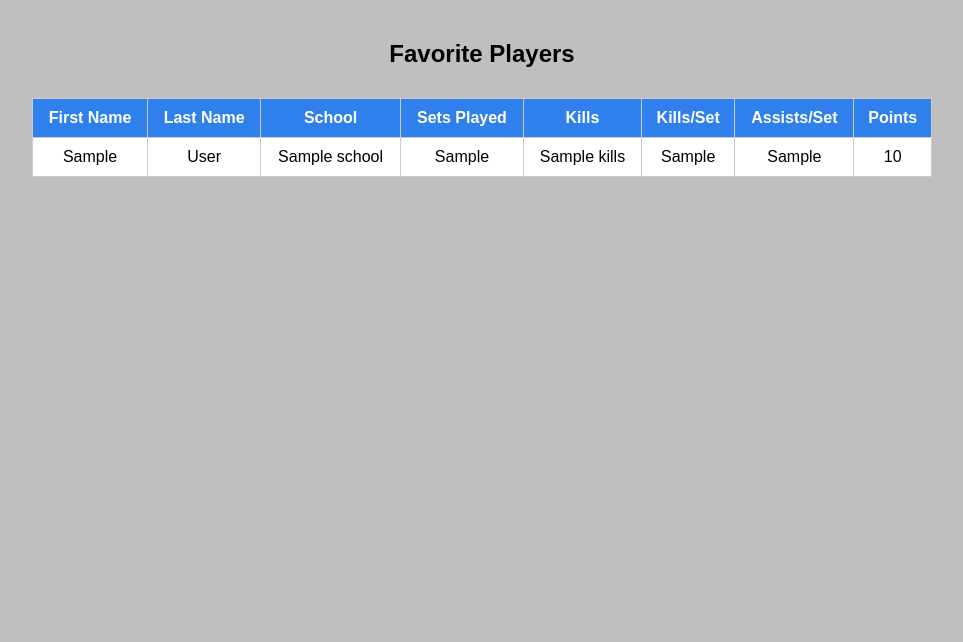
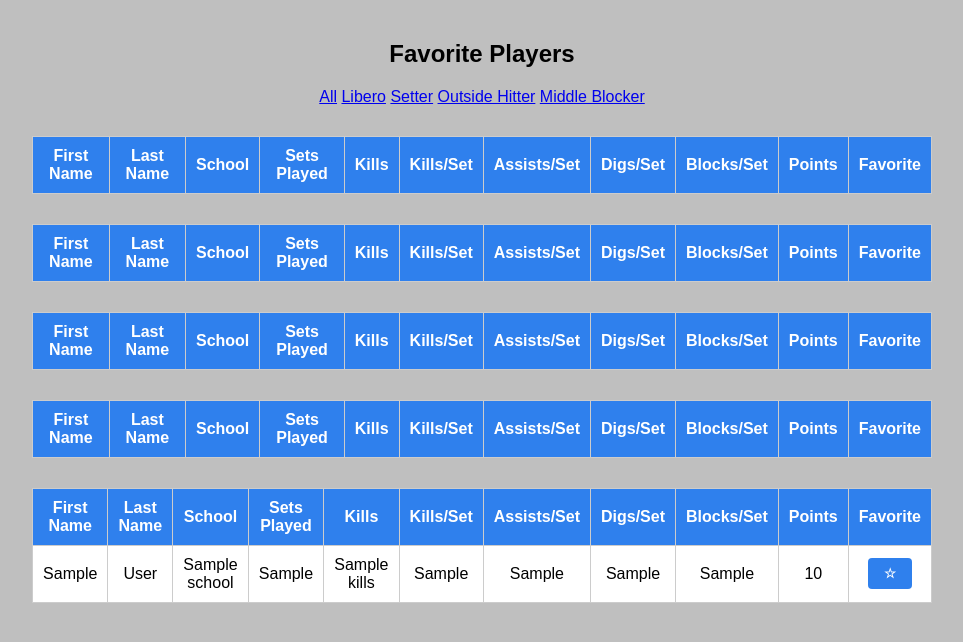
Before and after one commit to Megusaka/NCAA-Transfer-Portal-Assistant, a Flask app: template templates/favorites.html in a window 1280 px wide. Shown: the part 51-693 px from the top of the page, without its empty margins (158-1121 px from the left). Run offline with Flask 3, Linux system fonts and the light colour scheme; the template is opened without the code that fills it: most values are stand-ins (such as "Sample title", 1, 10 or a date in 2020); lists and menus that the app fills with data are empty.

Commit message:
favorite.html

```diff
--- a/templates/favorites.html
+++ b/templates/favorites.html
@@ -2,6 +2,17 @@
 
 {% block content %}
 <h2>Favorite Players</h2>
+
+<div class="tab-container">
+    <a class="tab-btn" href="#tab-All">All</a>
+    <a class="tab-btn" href="#tab-Libero">Libero</a>
+    <a class="tab-btn" href="#tab-Setter">Setter</a>
+    <a class="tab-btn" href="#tab-Outside Hitter">Outside Hitter</a>
+    <a class="tab-btn" href="#tab-Middle Blocker">Middle Blocker</a>
+</div>
+
+{% for position in ['Libero', 'Setter', 'Outside Hitter', 'Middle Blocker'] %}
+<div id="tab-{{ position }}" class="tab-content">
     <table>
         <thead>
             <tr>
@@ -12,12 +23,17 @@
                 <th>Kills</th>
                 <th>Kills/Set</th>
                 <th>Assists/Set</th>
+                <th>Digs/Set</th>
+                <th>Blocks/Set</th>
                 <th>Points</th>
+                <th>Favorite</th>
             </tr>
         </thead>
         <tbody>
             {% for row in all_data %}
-        <tr>
+            {% if row.identifying.position == position %}
+            {% set detail_url = url_for('player_detail', pii_id=row.identifying.pii_id) %}
+            <tr style="cursor:pointer;" onclick="window.location='{{ detail_url }}'">
                 <td>{{ row.identifying.first_name }}</td>
                 <td>{{ row.identifying.last_name }}</td>
                 <td>{{ row.identifying.school }}</td>
@@ -25,9 +41,55 @@
                 <td>{{ row.career.kills or 'N/A' }}</td>
                 <td>{{ row.career.kills_per_set or 'N/A' }}</td>
                 <td>{{ row.career.assists_per_set or 'N/A' }}</td>
+                <td>{{ row.career.digs_per_set or 'N/A' }}</td>
+                <td>{{ row.career.blk_per_s or 'N/A' }}</td>
                 <td>{{ row.career.points or 'N/A' }}</td>
+                <td>
+                    <form method="POST" action="{{ url_for('toggle_favorite', pii_id=row.identifying.pii_id) }}">
+                        <button type="submit" onclick="event.stopPropagation()">{{ '★' if row.identifying.is_favorite else '☆' }}</button>
+                    </form>
+                </td>
+            </tr>
+            {% endif %}
+            {% endfor %}
+        </tbody>
+    </table>
+</div>
+{% endfor %}
+
+<div id="tab-All" class="tab-content">
+    <table>
+        <thead>
+            <tr>
+                <th>First Name</th><th>Last Name</th><th>School</th>
+                <th>Sets Played</th><th>Kills</th><th>Kills/Set</th>
+                <th>Assists/Set</th><th>Digs/Set</th><th>Blocks/Set</th>
+                <th>Points</th><th>Favorite</th>
+            </tr>
+        </thead>
+        <tbody>
+            {% for row in all_data %}
+            {% set detail_url = url_for('player_detail', pii_id=row.identifying.pii_id) %}
+            <tr style="cursor:pointer;" onclick="window.location='{{ detail_url }}'">
+                <td>{{ row.identifying.first_name }}</td>
+                <td>{{ row.identifying.last_name }}</td>
+                <td>{{ row.identifying.school }}</td>
+                <td>{{ row.career.sets_played or 'N/A' }}</td>
+                <td>{{ row.career.kills or 'N/A' }}</td>
+                <td>{{ row.career.kills_per_set or 'N/A' }}</td>
+                <td>{{ row.career.assists_per_set or 'N/A' }}</td>
+                <td>{{ row.career.digs_per_set or 'N/A' }}</td>
+                <td>{{ row.career.blk_per_s or 'N/A' }}</td>
+                <td>{{ row.career.points or 'N/A' }}</td>
+                <td>
+                    <form method="POST" action="{{ url_for('toggle_favorite', pii_id=row.identifying.pii_id) }}">
+                        <button type="submit">{{ '★' if row.identifying.is_favorite else '☆' }}</button>
+                    </form>
+                </td>
             </tr>
             {% endfor %}
         </tbody>
     </table>
+</div>
+
 {% endblock %}
```
Lines whose indentation alone changed are shown as unchanged.
